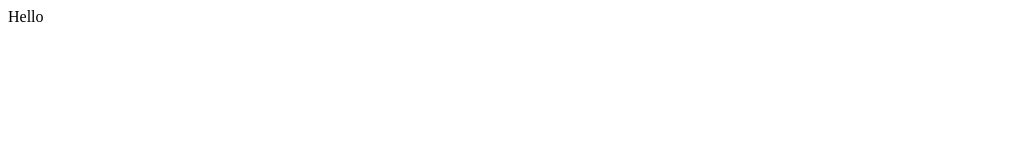
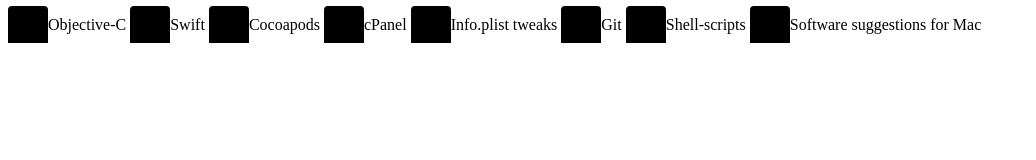
Before and after one commit to aloktiwari-kiwi/sag333ar.github.io, a plain HTML site: page index.html in a window 1280 px wide. Shown: the whole page, without its empty margins (0-1036 px from the left). Drawn offline with Linux system fonts and the light colour scheme.

Commit message:
Initial commit

```diff
--- a/index.html
+++ b/index.html
@@ -1 +1,40 @@
-<html><body>Hello</body></html>
+<!DOCTYPE html>
+<html>
+<head>
+<style>
+ul#menu {
+    padding: 0;
+}
+
+ul#menu li {
+    display: inline;
+}
+
+ul#menu li a {
+    background-color: black;
+    color: white;
+    padding: 10px 20px;
+    text-decoration: none;
+    border-radius: 4px 4px 0 0;
+}
+
+ul#menu li a:hover {
+    background-color: orange;
+}
+</style>
+</head>
+
+<body>
+<ul id="menu">
+  <li><a href="#"></a>Objective-C</li>
+  <li><a href="#"></a>Swift</li>
+  <li><a href="#"></a>Cocoapods</li>
+  <li><a href="#"></a>cPanel</li>
+  <li><a href="#"></a>Info.plist tweaks</li>
+  <li><a href="#"></a>Git</li>
+  <li><a href="#"></a>Shell-scripts</li>
+  <li><a href="#"></a>Software suggestions for Mac</li>
+</ul>
+
+</body>
+</html>
```
